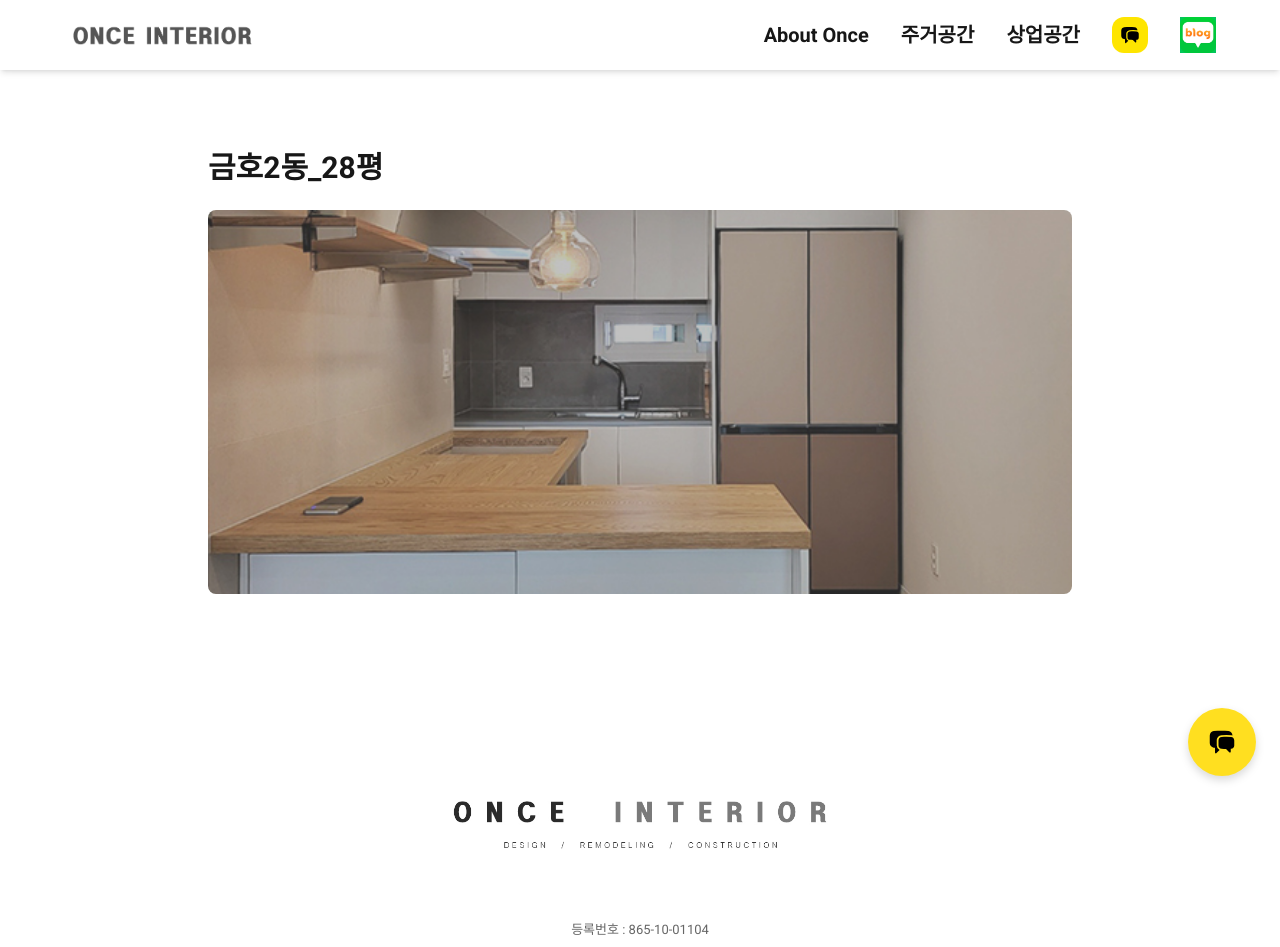
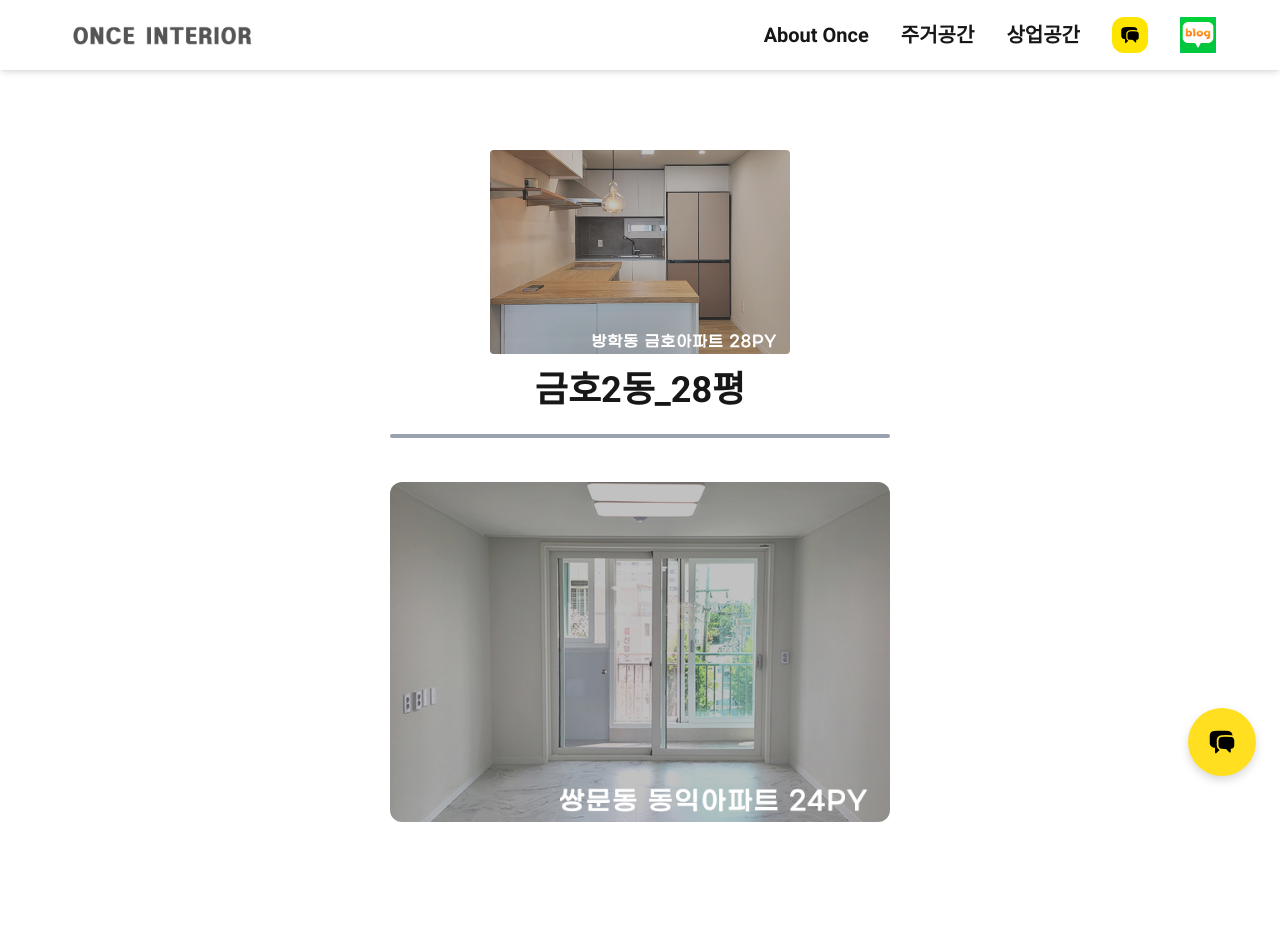
Before and after one commit to onceinterior/once-interior, a Next.js app: page /residence/1 in a window 1280 px wide. Shown: the top 947 px of the page. Built offline with nearby package versions, Linux system fonts and the light colour scheme.

Commit message:
feat: 상세 페이지 디자인 조정

```diff
--- a/src/app/commerce/[id]/page.tsx
+++ b/src/app/commerce/[id]/page.tsx
@@ -14,17 +14,22 @@ export default async function CommerceDetail({ params }: Props) {
 
     return (
         <div className="max-w-4xl mx-auto px-4 py-20">
-            <h1 className="text-3xl font-bold mb-6">{item.title}</h1>
-            <div className="relative w-full h-96 mb-6">
-                <Image
-                    src={item.thumbnailUrl}
-                    alt={item.title}
-                    fill
-                    className="object-cover rounded-lg"
-                />
+            <div className="mb-6 flex flex-col items-center space-y-4">
+                <div className="relative">
+                    <Image
+                        src={item.thumbnailUrl}
+                        alt={item.title}
+                        height={300}
+                        width={300}
+                        className="object-cover rounded"
+                    />
+                </div>
+                <h1 className="text-4xl font-bold">{item.title}</h1>
             </div>
 
-            <div className="grid grid-cols-1 sm:grid-cols-2 gap-4">
+            <div className="w-125 h-1 bg-gray-400 rounded-xl mb-6 mx-auto" />
+
+            <div className="flex space-y-5 justify-center pt-5">
                 {item.imageUrls?.map((img, i) => (
                     <div key={i} className="relative w-full h-60">
                         <Image
--- a/src/app/residence/[id]/page.tsx
+++ b/src/app/residence/[id]/page.tsx
@@ -13,25 +13,31 @@ export default async function ResidenceDetail({ params }: Props) {
     if (!item) return notFound();
 
     return (
-        <div className="max-w-4xl mx-auto px-4 py-20">
-            <h1 className="text-3xl font-bold mb-6">{item.title}</h1>
-            <div className="relative w-full h-96 mb-6">
-                <Image
-                    src={item.thumbnailUrl}
-                    alt={item.title}
-                    fill
-                    className="object-cover rounded-lg"
-                />
+        <div className="max-w-4xl mx-auto px-4 py-20 space-y-10">
+            <div className="mb-6 flex flex-col items-center space-y-4">
+                <div className="relative">
+                    <Image
+                        src={item.thumbnailUrl}
+                        alt={item.title}
+                        height={300}
+                        width={300}
+                        className="object-cover rounded"
+                    />
+                </div>
+                <h1 className="text-4xl font-bold">{item.title}</h1>
             </div>
 
-            <div className="grid grid-cols-1 sm:grid-cols-2 gap-4">
+            <div className="w-125 h-1 bg-gray-400 rounded-xl mb-6 mx-auto" />
+
+            <div className="flex space-y-5 justify-center pt-5">
                 {item.imageUrls?.map((img, i) => (
-                    <div key={i} className="relative w-full h-60">
+                    <div key={i} className="relative">
                         <Image
                             src={img}
                             alt={`${item.title} - ${i + 1}`}
-                            fill
-                            className="object-cover rounded"
+                            height={400}
+                            width={500}
+                            className="object-cover rounded-xl"
                         />
                     </div>
                 ))}
--- a/src/data/commerceData.ts
+++ b/src/data/commerceData.ts
@@ -5,7 +5,9 @@ export const commerceItems : Post[] = [
         id: 1,
         title: "동두천 902댕스쿨 애견시설",
         thumbnailUrl: "/image/commerce/동두천_902댕스쿨.jpg",
-        imagesUrl: [],
+        imageUrls: [
+            "/image/commerce/방학동_한평생교육원.jpg"
+        ],
         createdAt: 1712339200000
     },
 ]
--- a/src/data/residenceData.ts
+++ b/src/data/residenceData.ts
@@ -5,7 +5,9 @@ export const residenceItems : Post[] = [
         id: 1,
         title: "금호2동_28평",
         thumbnailUrl: "/image/residence/금호2동_28평.jpg",
-        imagesUrl: [],
+        imageUrls: [
+            "/image/residence/쌍문_동익4동_24평.jpg"
+        ],
         createdAt: 1712339200000
     },
 ]
```
